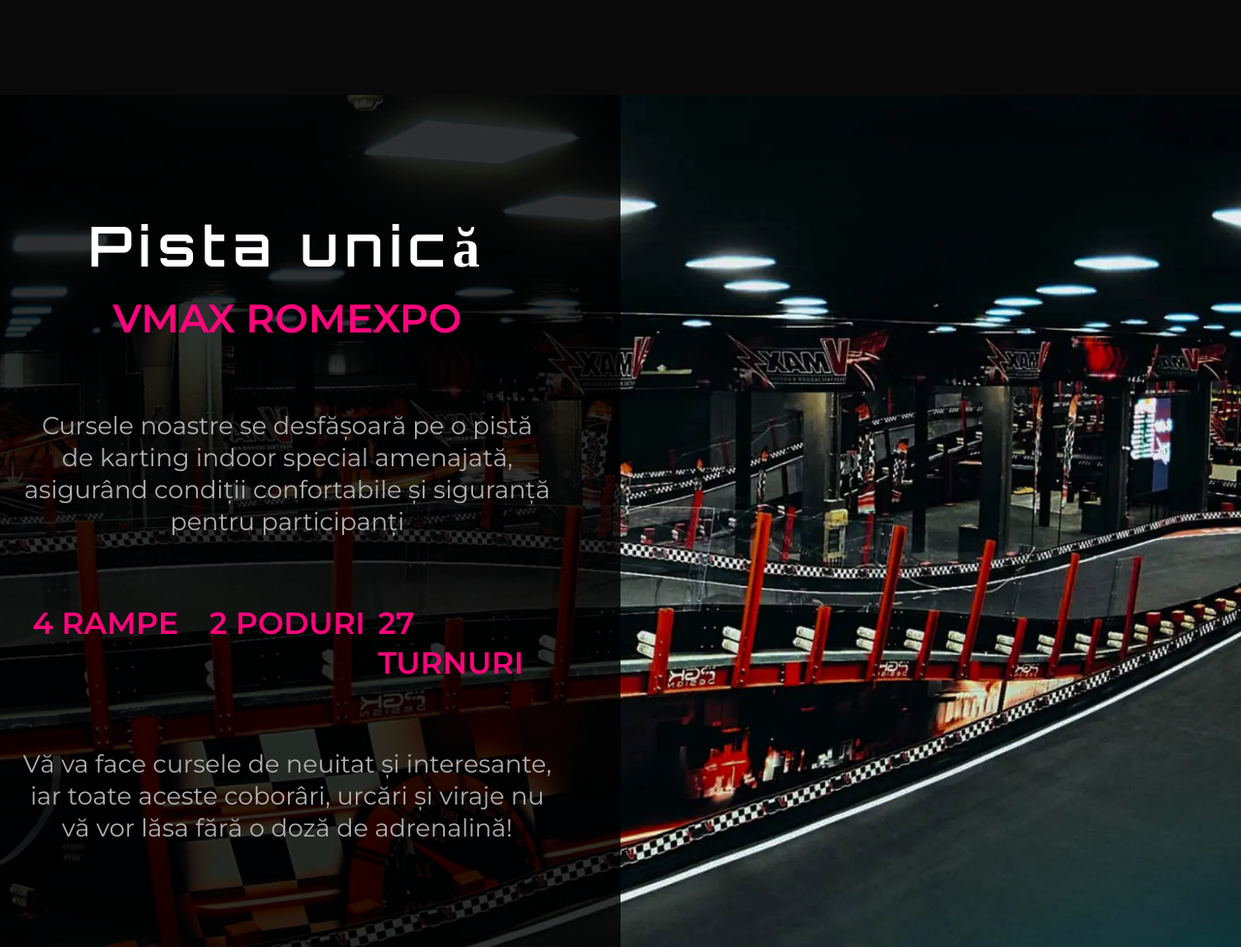
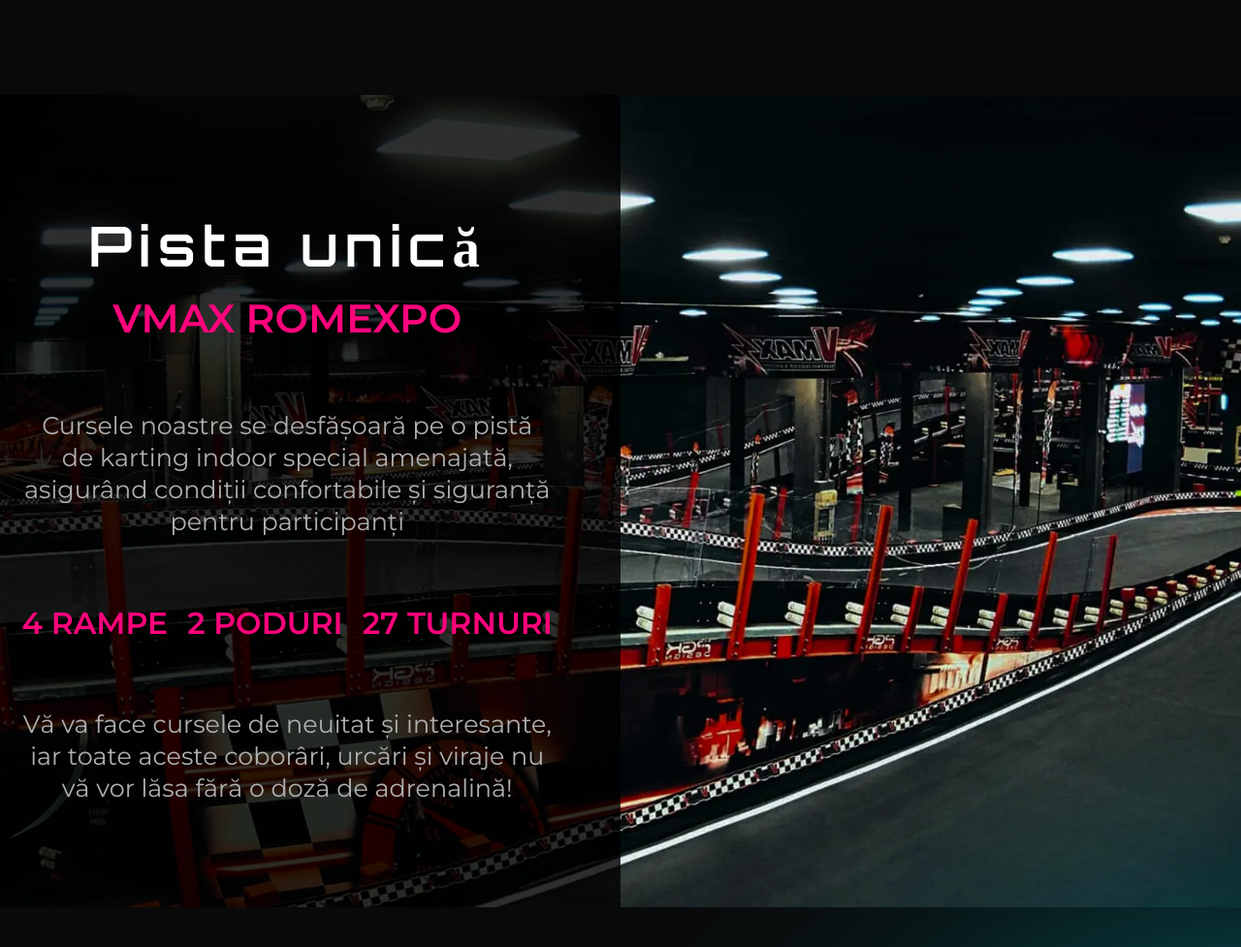
Before and after one commit to YuraVitoshko/E-moto, a plain HTML site: page index.html in a window 1280 px wide. Shown: the part 2317-3294 px from the top of the page at 97% size. Drawn offline with Linux system fonts and the light colour scheme.

Commit message:
Add files via upload

```diff
--- a/css/style.css
+++ b/css/style.css
@@ -684,10 +684,15 @@ body {
 }
 
 .single-track__info {
-  display: -ms-grid;
-  display: grid;
-  -ms-grid-columns: (1fr)[3];
-  grid-template-columns: repeat(3, 1fr);
+  gap: 1.25rem;
+  display: -webkit-box;
+  display: -ms-flexbox;
+  display: flex;
+  -webkit-box-pack: center;
+      -ms-flex-pack: center;
+          justify-content: center;
+  -ms-flex-wrap: wrap;
+      flex-wrap: wrap;
 }
 
 .single-track__item {
@@ -3507,6 +3512,14 @@ body {
     text-decoration: underline;
   }
 
+  .contacts-footer__link:hover {
+    text-decoration: underline;
+  }
+
+  .contacts-footer__mail:hover {
+    text-decoration: underline;
+  }
+
   .content-evolution__button:hover::after {
     background-color: rgba(0, 0, 0, 0.2);
   }
--- a/index.html
+++ b/index.html
@@ -6,7 +6,7 @@
 	<meta charset="UTF-8">
 	<meta name="format-detection" content="telephone=no">
 	<!-- <style>body{opacity: 0;}</style> -->
-	<link rel="stylesheet" href="css/style.min.css?_v=20231213215818">
+	<link rel="stylesheet" href="css/style.min.css?_v=20231213221006">
 	<link rel="shortcut icon" href="favicon.ico">
 	<!-- <meta name="robots" content="noindex, nofollow"> -->
 	<meta name="viewport" content="width=device-width, initial-scale=1.0">
@@ -302,7 +302,7 @@
 			</div>
 		</footer>
 	</div>
-	<script src="js/app.min.js?_v=20231213215818"></script>
+	<script src="js/app.min.js?_v=20231213221006"></script>
 </body>
 
 </html>
```
Also changed, not shown: css/style.min.css.
